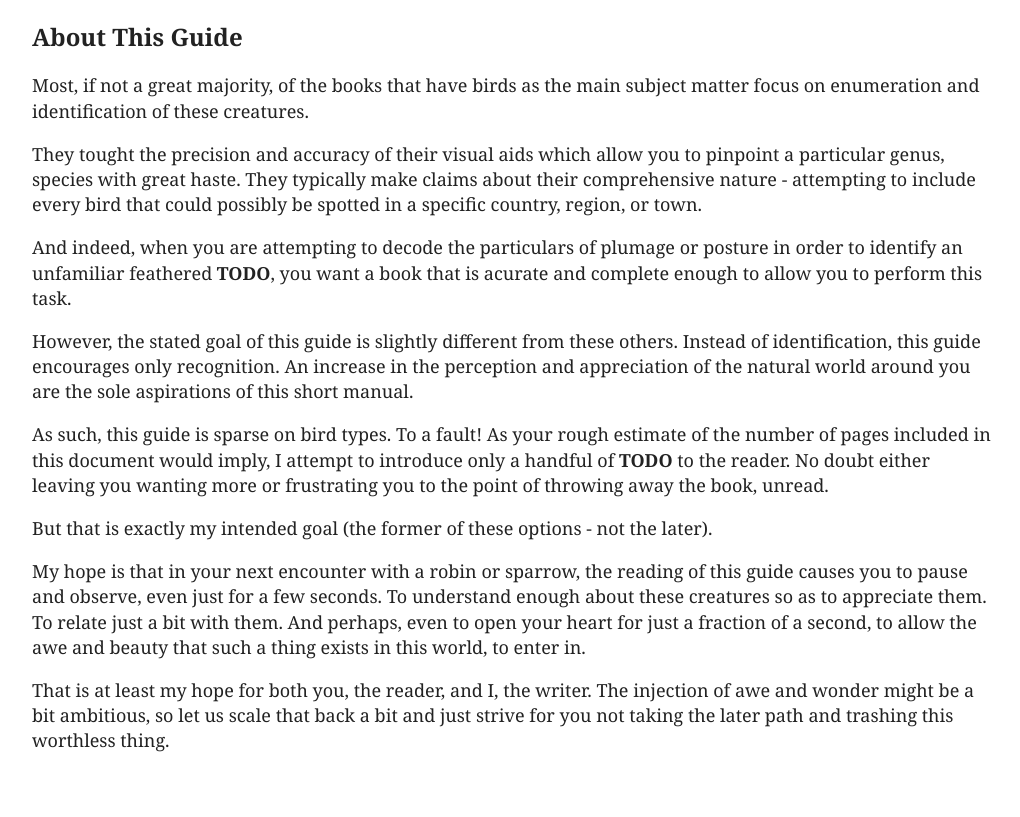
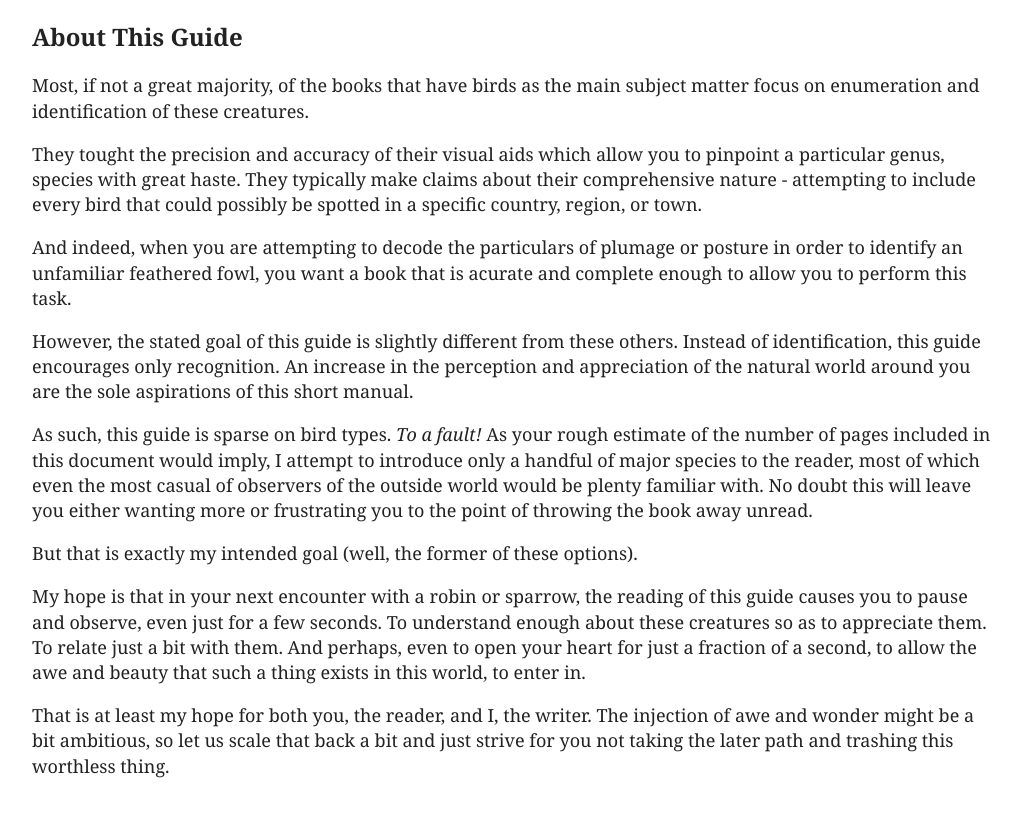
Before and after one commit to vlandham/LookABird, a Jekyll site: the page built from _posts/2013-12-28-03_about_this_guide.md, in a window 1280 px wide. Shown: the top 817 px of the page, without its empty margins (128-1148 px from the left). Built offline with Jekyll 4.4.1, drawn with Linux system fonts in a browser that asks for light colours.

Commit message:
more framework

```diff
--- a/_posts/2013-12-28-03_about_this_guide.md
+++ b/_posts/2013-12-28-03_about_this_guide.md
@@ -11,13 +11,13 @@ Most, if not a great majority, of the books that have birds as the main subject
 
 They tought the precision and accuracy of their visual aids which allow you to pinpoint a particular genus, species with great haste. They typically make claims about their comprehensive nature - attempting to include every bird that could possibly be spotted in a specific country, region, or town.
 
-And indeed, when you are attempting to decode the particulars of plumage or posture in order to identify an unfamiliar feathered __TODO__, you want a book that is acurate and complete enough to allow you to perform this task.
+And indeed, when you are attempting to decode the particulars of plumage or posture in order to identify an unfamiliar feathered fowl, you want a book that is acurate and complete enough to allow you to perform this task.
 
 However, the stated goal of this guide is slightly different from these others. Instead of identification, this guide encourages only recognition. An increase in the perception and appreciation of the natural world around you are the sole aspirations of this short manual.
 
-As such, this guide is sparse on bird types. To a fault! As your rough estimate of the number of pages included in this document would imply, I attempt to introduce only a handful of __TODO__ to the reader. No doubt either leaving you wanting more or frustrating you to the point of throwing away the book, unread.
+As such, this guide is sparse on bird types. _To a fault!_ As your rough estimate of the number of pages included in this document would imply, I attempt to introduce only a handful of major species to the reader, most of which even the most casual of observers of the outside world would be plenty familiar with. No doubt this will leave you either wanting more or frustrating you to the point of throwing the book away unread.
 
-But that is exactly my intended goal (the former of these options - not the later).
+But that is exactly my intended goal (well, the former of these options).
 
 My hope is that in your next encounter with a robin or sparrow, the reading of this guide causes you to pause and observe, even just for a few seconds. To understand enough about these creatures so as to appreciate them. To relate just a bit with them. And perhaps, even to open your heart for just a fraction of a second, to allow the awe and beauty that such a thing exists in this world, to enter in.
 
--- a/css/main.css
+++ b/css/main.css
@@ -91,8 +91,11 @@ body {
 
 .header {
   text-align: center;
+  font-size: 130%;
+}
+
+.header h1 {
   text-transform: uppercase;
-  font-size: 130%;
 }
 
 .top_bird {
```
Also changed, not shown: _posts/2013-12-26-01_introduction.md (+2 -2 lines), _posts/2013-12-27-02_stop_look_listen.md (+7 -1 lines), _posts/2013-12-29-pigeons.md (added, +6 -0 lines), _posts/2014-01-03-robins.md (added, +6 -0 lines), _posts/2014-01-05-crows_and_ravens.md (added, +6 -0 lines).
